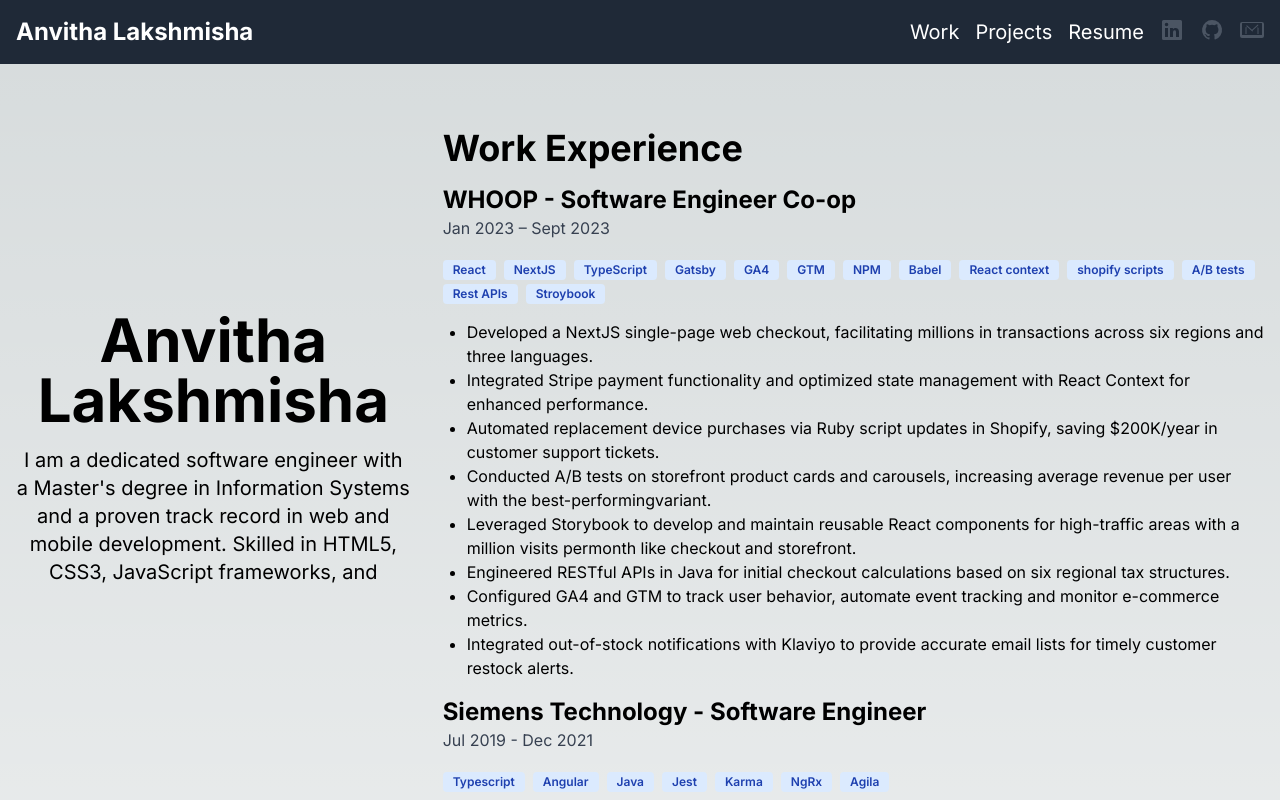
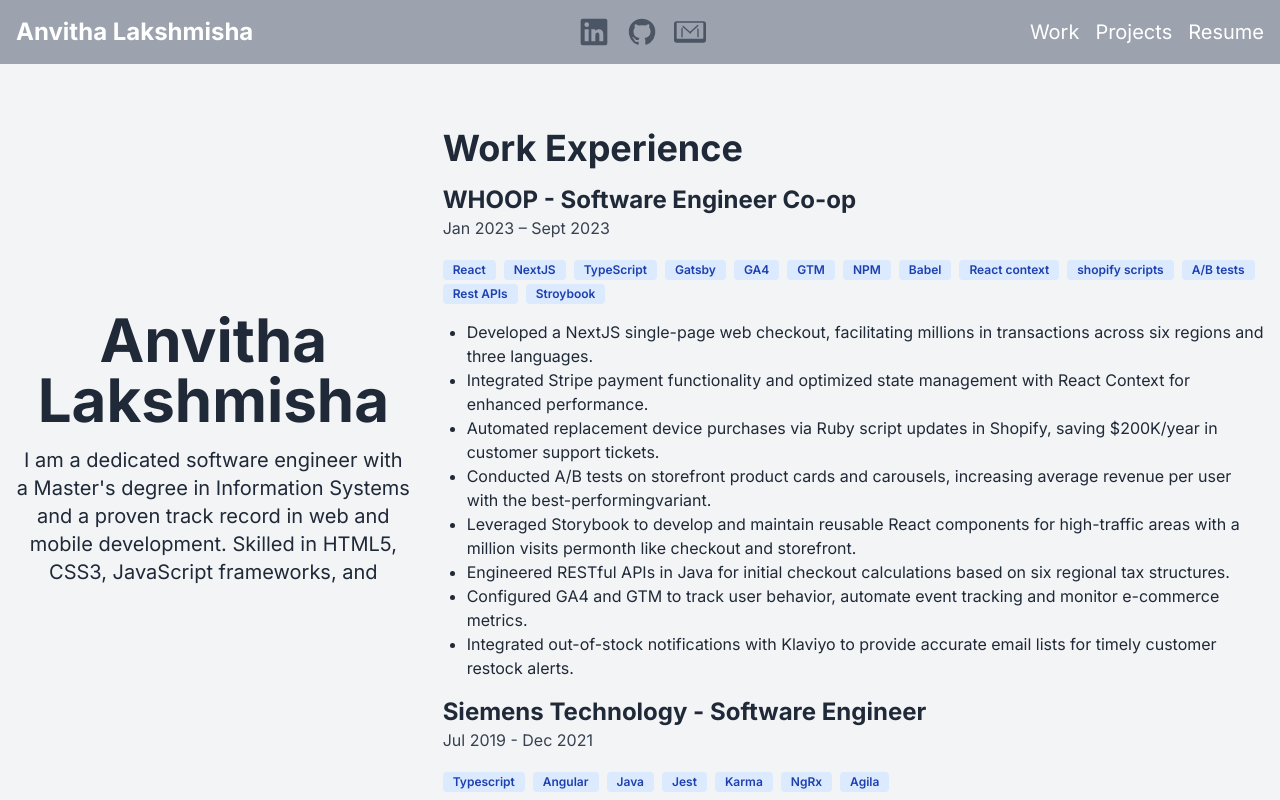
Before and after one commit to anvithalakshmisha/portfolio, a Next.js app: page / in a window 1280 px wide. Shown: the top 800 px of the page. Built offline with nearby package versions, Linux system fonts and the light colour scheme.

Commit message:
color changes

```diff
--- /dev/null
+++ b/app/components/contactMe.tsx
@@ -0,0 +1,57 @@
+const ContactMe = () => (
+  <div className="flex space-x-4">
+    {/* LinkedIn */}
+    <a
+      href="https://www.linkedin.com/in/anvitha-lakshmisha/"
+      target="_blank"
+      rel="noopener noreferrer"
+      className="text-gray-600 hover:text-blue-500"
+    >
+      <svg className="h-8 w-8" fill="currentColor" viewBox="0 0 24 24">
+        <path d="M20.5 2h-17A1.5 1.5 0 002 3.5v17A1.5 1.5 0 003.5 22h17a1.5 1.5 0 001.5-1.5v-17A1.5 1.5 0 0020.5 2zM8 19H5v-9h3zM6.5 8.25A1.75 1.75 0 118.3 6.5a1.78 1.78 0 01-1.8 1.75zM19 19h-3v-4.74c0-1.42-.6-1.93-1.38-1.93A1.74 1.74 0 0013 14.19a.66.66 0 000 .14V19h-3v-9h2.9v1.3a3.11 3.11 0 012.7-1.4c1.55 0 3.36.86 3.36 3.66z"></path>
+      </svg>
+    </a>
+
+    {/* GitHub */}
+    <a
+      href="https://github.com/anvithalakshmisha"
+      target="_blank"
+      rel="noopener noreferrer"
+      className="text-gray-600 hover:text-blue-500"
+    >
+      <svg className="h-8 w-8" fill="currentColor" viewBox="0 0 24 24">
+        <path
+          fillRule="evenodd"
+          d="M12 2a10 10 0 00-3.162 19.475c.5.1.685-.216.685-.48 0-.237-.008-.866-.013-1.7-2.782.604-3.37-1.338-3.37-1.338-.454-1.152-1.11-1.457-1.11-1.457-.908-.62.069-.607.069-.607 1.003.07 1.532 1.03 1.532 1.03.893 1.53 2.344 1.088 2.916.83.09-.646.35-1.087.637-1.337-2.22-.25-4.554-1.11-4.554-4.936 0-1.09.39-1.984 1.032-2.68-.103-.25-.448-1.267.098-2.635 0 0 .837-.267 2.75 1.02a9.61 9.61 0 012.51-.34 9.58 9.58 0 012.51.34c1.913-1.287 2.748-1.02 2.748-1.02.547 1.368.202 2.385.1 2.635.643.696 1.03 1.59 1.03 2.68 0 3.835-2.338 4.684-4.567 4.928.36.31.68.92.68 1.856 0 1.34-.012 2.425-.012 2.755 0 .267.18.583.69.48A10.006 10.006 0 0012 2z"
+          clipRule="evenodd"
+        />
+      </svg>
+    </a>
+
+    {/* Email */}
+    <a
+      href="mailto:anvithalakshmisha@gmail.com"
+      className="text-gray-600 hover:text-blue-500"
+    >
+      <svg className="h-8 w-8" fill="currentColor" viewBox="0 0 24 24">
+        <path
+          fillRule="evenodd"
+          d="M22 4H2a2 2 0 00-2 2v12a2 2 0 002 2h20a2 2 0 002-2V6a2 2 0 00-2-2zM2 5.5a.5.5 0 01.5-.5h19a.5.5 0 01.5.5v11a.5.5 0 01-.5.5H2.5a.5.5 0 01-.5-.5v-11z"
+          clipRule="evenodd"
+        />
+        <path
+          fillRule="evenodd"
+          d="M12.707 13.207a.5.5 0 01-.707 0l-5.5-5a.5.5 0 11.707-.707L12 11.793l5.5-5a.5.5 0 01.707.707l-5.5 5z"
+          clipRule="evenodd"
+        />
+        <path
+          fillRule="evenodd"
+          d="M6.5 8.5l-1 1V16h13v-6l-1-1v7H6.5v-7z"
+          clipRule="evenodd"
+        />
+      </svg>
+    </a>
+  </div>
+);
+
+export default ContactMe;
--- a/app/components/layout.tsx
+++ b/app/components/layout.tsx
@@ -1,57 +1,30 @@
 import Head from 'next/head';
 import Link from 'next/link';
 import React from 'react';
+import ContactMe from './contactMe';
 
 type LayoutProps = {
   children: React.ReactNode;
 };
 
 const Layout: React.FC<LayoutProps> = ({ children }) => (
-  <div>
+  <div className='bg-gray-100'>
     <Head>
       <title>Anvitha Lakshmisha - Portfolio</title>
       <meta name="description" content="Anvitha Lakshmisha's professional portfolio" />
     </Head>
-    <header className="bg-gray-800 p-4 text-white fixed w-full z-10">
+    <header className="bg-gray-400 p-4 text-white fixed w-full z-10">
       <nav className="container mx-auto flex justify-between items-center">
         <h1 className="text-2xl font-bold">Anvitha Lakshmisha</h1>
+        <ContactMe/>
         <ul className="flex space-x-4 text-xl">
-          {/* <li><Link href="#home">Home</Link></li> */}
-          {/* <li><Link href="#about">About</Link></li> */}
-          {/* <li><Link href="#skills"><a>Skills</a></Link></li> */}
           <li><Link href="#work">Work</Link></li>
           <li><Link href="#projects">Projects</Link></li>
-          {/* <li><Link href="#contact"><a>Contact</a></Link></li> */}
           <a href="/resume.pdf" target="_blank" rel="noopener noreferrer">Resume</a>
-
-          <div className="flex space-x-4">
-          {/* LinkedIn */}
-          <a href="https://www.linkedin.com/in/anvitha-lakshmisha/" target="_blank" rel="noopener noreferrer" className="text-gray-600 hover:text-blue-500">
-            <svg className="h-6 w-6" fill="currentColor" viewBox="0 0 24 24">
-            <path d="M20.5 2h-17A1.5 1.5 0 002 3.5v17A1.5 1.5 0 003.5 22h17a1.5 1.5 0 001.5-1.5v-17A1.5 1.5 0 0020.5 2zM8 19H5v-9h3zM6.5 8.25A1.75 1.75 0 118.3 6.5a1.78 1.78 0 01-1.8 1.75zM19 19h-3v-4.74c0-1.42-.6-1.93-1.38-1.93A1.74 1.74 0 0013 14.19a.66.66 0 000 .14V19h-3v-9h2.9v1.3a3.11 3.11 0 012.7-1.4c1.55 0 3.36.86 3.36 3.66z"></path>
-            </svg>
-          </a>
-
-          {/* GitHub */}
-          <a href="https://github.com/anvithalakshmisha" target="_blank" rel="noopener noreferrer" className="text-gray-600 hover:text-blue-500">
-            <svg className="h-6 w-6" fill="currentColor" viewBox="0 0 24 24">
-              <path fillRule="evenodd" d="M12 2a10 10 0 00-3.162 19.475c.5.1.685-.216.685-.48 0-.237-.008-.866-.013-1.7-2.782.604-3.37-1.338-3.37-1.338-.454-1.152-1.11-1.457-1.11-1.457-.908-.62.069-.607.069-.607 1.003.07 1.532 1.03 1.532 1.03.893 1.53 2.344 1.088 2.916.83.09-.646.35-1.087.637-1.337-2.22-.25-4.554-1.11-4.554-4.936 0-1.09.39-1.984 1.032-2.68-.103-.25-.448-1.267.098-2.635 0 0 .837-.267 2.75 1.02a9.61 9.61 0 012.51-.34 9.58 9.58 0 012.51.34c1.913-1.287 2.748-1.02 2.748-1.02.547 1.368.202 2.385.1 2.635.643.696 1.03 1.59 1.03 2.68 0 3.835-2.338 4.684-4.567 4.928.36.31.68.92.68 1.856 0 1.34-.012 2.425-.012 2.755 0 .267.18.583.69.48A10.006 10.006 0 0012 2z" clipRule="evenodd" />
-            </svg>
-          </a>
-
-          {/* Email */}
-          <a href="mailto:anvithalakshmisha@gmail.com" className="text-gray-600 hover:text-blue-500">
-            <svg className="h-6 w-6" fill="currentColor" viewBox="0 0 24 24">
-              <path fillRule="evenodd" d="M22 4H2a2 2 0 00-2 2v12a2 2 0 002 2h20a2 2 0 002-2V6a2 2 0 00-2-2zM2 5.5a.5.5 0 01.5-.5h19a.5.5 0 01.5.5v11a.5.5 0 01-.5.5H2.5a.5.5 0 01-.5-.5v-11z" clipRule="evenodd" />
-              <path fillRule="evenodd" d="M12.707 13.207a.5.5 0 01-.707 0l-5.5-5a.5.5 0 11.707-.707L12 11.793l5.5-5a.5.5 0 01.707.707l-5.5 5z" clipRule="evenodd" />
-              <path fillRule="evenodd" d="M6.5 8.5l-1 1V16h13v-6l-1-1v7H6.5v-7z" clipRule="evenodd" />
-            </svg>
-          </a>
-        </div>
         </ul>
       </nav>
     </header>
-    <main className="container mx-auto p-4 pt-16">
+    <main className="container mx-auto p-4 pt-16 text-gray-800">
       {children}
     </main>
     <footer className="bg-gray-800 p-4 text-white text-center">
```
